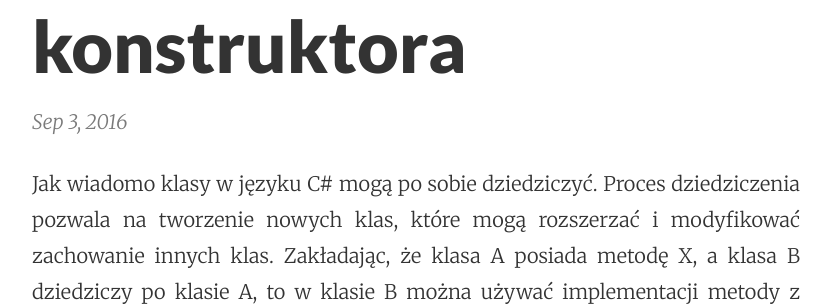
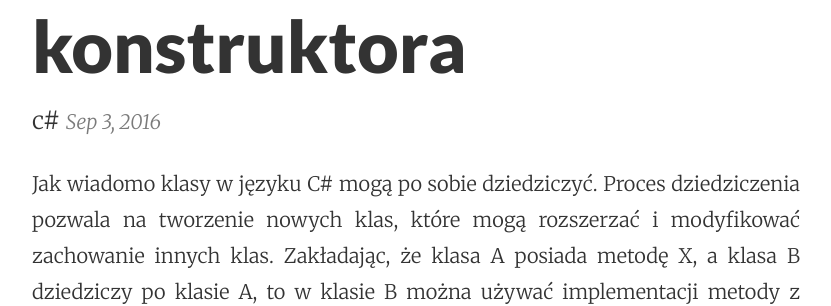
Before and after one commit to karol93/karol93.github.io, a Jekyll site: the page built from _posts/2016-09-03-wywolywanie-wirtualnych-metod-z-konstruktora.markdown, in a window 1280 px wide and 900 px high. Shown: the part 365-671 px from the top of the window, without its empty margins (224-1055 px from the left). Built offline with Jekyll 4.4.1, drawn with Linux system fonts in a browser that asks for light colours.

Commit message:
Update post.html

```diff
--- a/_layouts/post.html
+++ b/_layouts/post.html
@@ -3,6 +3,8 @@ layout: default
 ---
 <div class="post-header mb2">
   <h1>{{ page.title }}</h1>
+  {{page.tags}}
+  {{page.tag}}
   <span class="post-meta">{{ page.date | date: "%b %-d, %Y" }}</span>
 </div>
 
```
